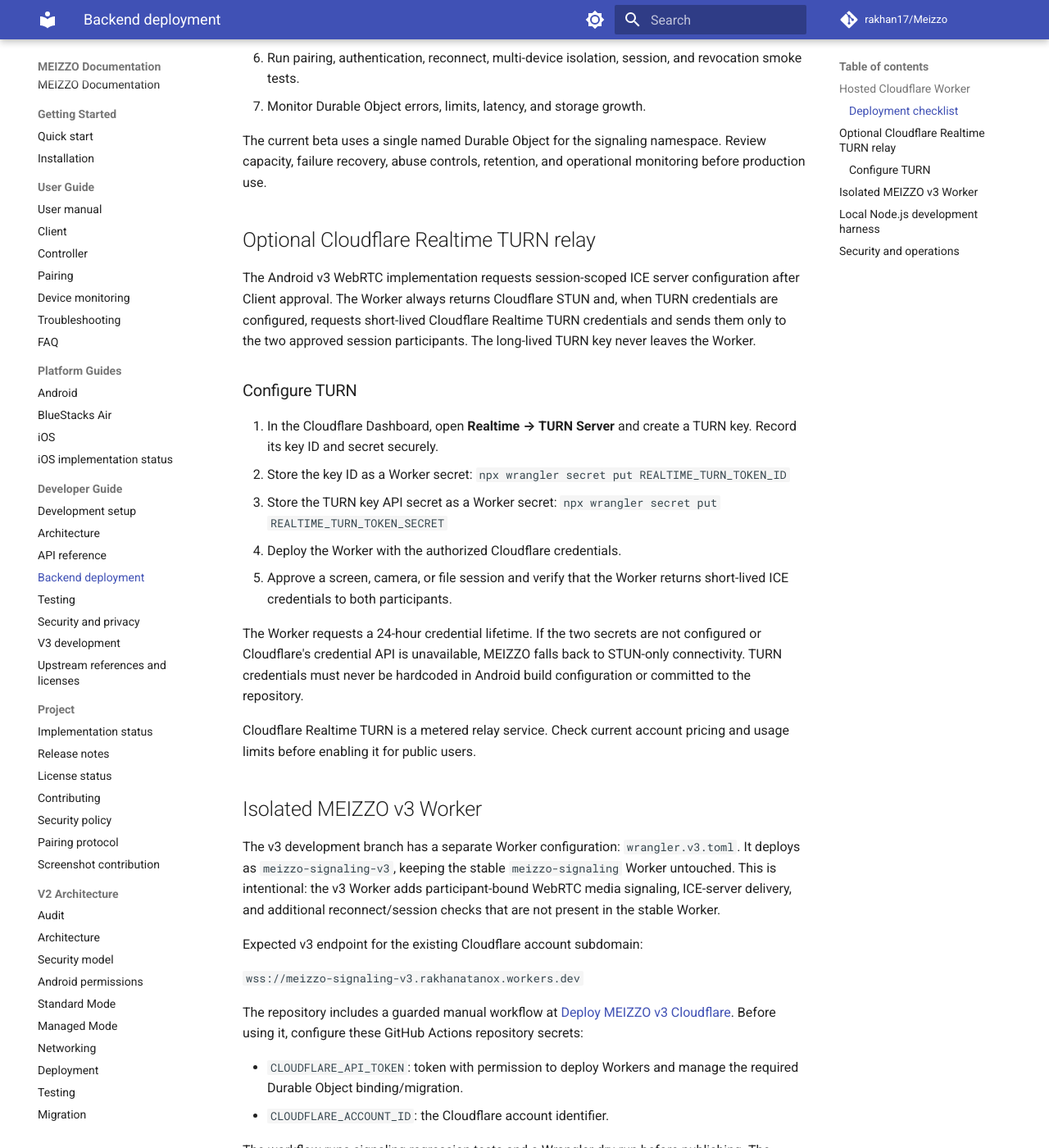
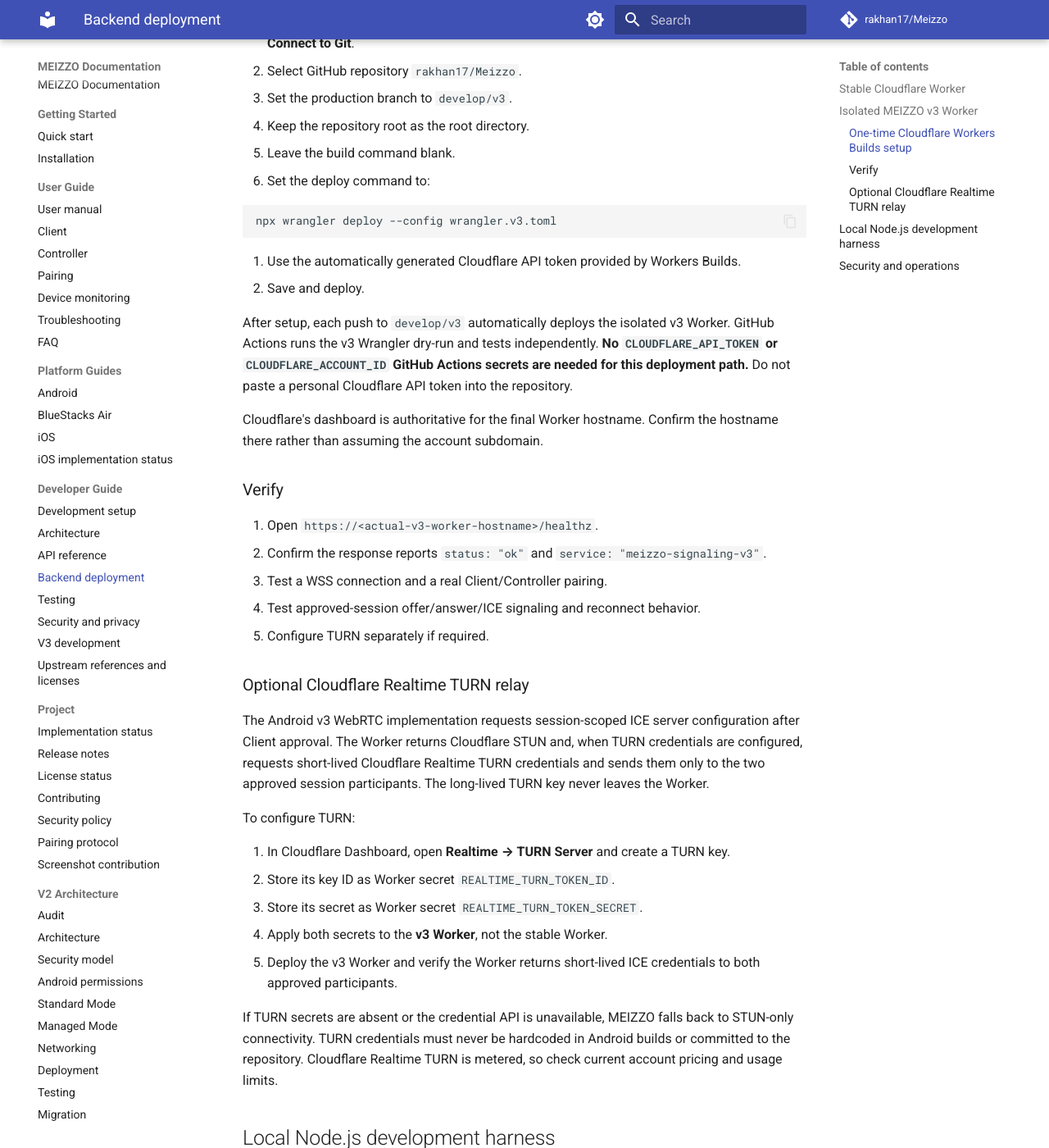
Before and after one commit to rakhan17/Meizzo, an MkDocs documentation site: the page built from docs/backend-deployment.md, in a window 1280 px wide and 1400 px high, scrolled down 905 px. Shown: the whole window at 82% size. Built offline with MkDocs 1.6.1 and Material for MkDocs 9.7.7, drawn with Linux system fonts in a browser that asks for light colours; comment, search, counter and statistics services are not loaded; some of the changed text lies outside the part shown.

Commit message:
Use Cloudflare Workers Builds for isolated v3 deployment

````diff
--- a/docs/backend-deployment.md
+++ b/docs/backend-deployment.md
@@ -1,108 +1,72 @@
 # Backend deployment
 
-MEIZZO currently has two signaling implementations with different persistence
-and operational properties. Do not treat them as interchangeable.
+MEIZZO has two signaling implementations with different persistence and operational properties. Do not treat them as interchangeable.
 
-## Hosted Cloudflare Worker
+## Stable Cloudflare Worker
 
-The published Android beta is configured for the hosted WSS endpoint:
+The stable Android beta endpoint is:
 
 `wss://meizzo-signaling.rakhanatanox.workers.dev`
 
-The deployment configuration is:
+The stable Cloudflare Workers Builds project is connected to GitHub branch `main` and deploys the root `wrangler.toml` configuration as Worker `meizzo-signaling`.
 
-- Root `wrangler.toml`: Worker entry point and Durable Object binding.
-- `services/signaling/cloudflare/worker.js`: HTTP health endpoint, WebSocket
-  upgrade, Durable Object class, protocol handling.
-- Durable Object class: `MeizzoSignaling`.
-- Durable Object state: stored through the Durable Object storage API.
-
-The Worker exposes `GET /healthz` and WebSocket upgrades at `/` and
-`/ws`. The Worker validation workflow performs a Wrangler dry-run only.
-Production deployment must be run from an authorized Cloudflare environment
-after reviewing the branch diff. The deploy identity needs permission to
-publish the Worker. The Worker validation workflow is not a production deploy.
-
-### Deployment checklist
-
-1. Confirm the Cloudflare account and Worker name.
-2. Confirm the Durable Object binding and migration in `wrangler.toml`.
-3. Validate with `npx wrangler@4 deploy --dry-run --config wrangler.toml`.
-4. Deploy using the authorized Cloudflare workflow/credentials.
-5. Verify `/healthz` and a WSS handshake.
-6. Run pairing, authentication, reconnect, multi-device isolation, session,
-   and revocation smoke tests.
-7. Monitor Durable Object errors, limits, latency, and storage growth.
-
-The current beta uses a single named Durable Object for the signaling
-namespace. Review capacity, failure recovery, abuse controls, retention, and
-operational monitoring before production use.
-
-## Optional Cloudflare Realtime TURN relay
-
-The Android v3 WebRTC implementation requests session-scoped ICE server
-configuration after Client approval. The Worker always returns Cloudflare STUN
-and, when TURN credentials are configured, requests short-lived Cloudflare
-Realtime TURN credentials and sends them only to the two approved session
-participants. The long-lived TURN key never leaves the Worker.
-
-### Configure TURN
-
-1. In the Cloudflare Dashboard, open **Realtime → TURN Server** and create a
-   TURN key. Record its key ID and secret securely.
-2. Store the key ID as a Worker secret:
-   `npx wrangler secret put REALTIME_TURN_TOKEN_ID`
-3. Store the TURN key API secret as a Worker secret:
-   `npx wrangler secret put REALTIME_TURN_TOKEN_SECRET`
-4. Deploy the Worker with the authorized Cloudflare credentials.
-5. Approve a screen, camera, or file session and verify that the Worker returns
-   short-lived ICE credentials to both participants.
-
-The Worker requests a 24-hour credential lifetime. If the two secrets are not
-configured or Cloudflare's credential API is unavailable, MEIZZO falls back to
-STUN-only connectivity. TURN credentials must never be hardcoded in Android
-build configuration or committed to the repository.
-
-Cloudflare Realtime TURN is a metered relay service. Check current account
-pricing and usage limits before enabling it for public users.
+Keep this project connected to `main`. The v3 deployment must use a separate Cloudflare Workers Builds project and must not replace this Worker.
 
 ## Isolated MEIZZO v3 Worker
 
-The v3 development branch has a separate Worker configuration:
-`wrangler.v3.toml`. It deploys as `meizzo-signaling-v3`, keeping the
-stable `meizzo-signaling` Worker untouched. This is intentional: the v3
-Worker adds participant-bound WebRTC media signaling, ICE-server delivery,
-and additional reconnect/session checks that are not present in the stable
-Worker.
+The v3 development branch has a separate Wrangler configuration, `wrangler.v3.toml`, and a separate Worker name, `meizzo-signaling-v3`. It has its own Durable Object namespace. This separation preserves the stable Worker while v3 adds participant-bound WebRTC signaling, ICE-server delivery, and additional session/reconnect checks.
 
 Expected v3 endpoint for the existing Cloudflare account subdomain:
 
 `wss://meizzo-signaling-v3.rakhanatanox.workers.dev`
 
-The repository includes a guarded manual workflow at
-[Deploy MEIZZO v3 Cloudflare](https://github.com/rakhan17/Meizzo/blob/develop/v3/.github/workflows/deploy-cloudflare-v3.yml).
-Before using it, configure these GitHub Actions repository secrets:
+### One-time Cloudflare Workers Builds setup
 
-- `CLOUDFLARE_API_TOKEN`: token with permission to deploy Workers and manage
-  the required Durable Object binding/migration.
-- `CLOUDFLARE_ACCOUNT_ID`: the Cloudflare account identifier.
+Create a second Workers Builds project in the Cloudflare Dashboard:
 
-The workflow runs signaling regression tests and a Wrangler dry-run before
-publishing. The stable Worker is not modified. The v3 Worker has its own
-Durable Object namespace and its own Realtime TURN secrets. If TURN is enabled,
-configure `REALTIME_TURN_TOKEN_ID` and `REALTIME_TURN_TOKEN_SECRET` on the
-v3 Worker separately.
+1. Open [Cloudflare Dashboard](https://dash.cloudflare.com/) → **Workers & Pages** → **Create application** → **Workers** → **Connect to Git**.
+2. Select GitHub repository `rakhan17/Meizzo`.
+3. Set the production branch to `develop/v3`.
+4. Keep the repository root as the root directory.
+5. Leave the build command blank.
+6. Set the deploy command to:
 
-After deployment, verify the v3 health endpoint and WebSocket handshake, then
-set `MEIZZO_SIGNALING_URL` for v3 release builds to the exact deployed WSS
-hostname. Do not publish v3 APKs against the stable Worker if they require
-v3-only media signaling or TURN credentials.
+   ```bash
+   npx wrangler deploy --config wrangler.v3.toml
+   ```
+
+7. Use the automatically generated Cloudflare API token provided by Workers Builds.
+8. Save and deploy.
+
+After setup, each push to `develop/v3` automatically deploys the isolated v3 Worker. GitHub Actions runs the v3 Wrangler dry-run and tests independently. **No `CLOUDFLARE_API_TOKEN` or `CLOUDFLARE_ACCOUNT_ID` GitHub Actions secrets are needed for this deployment path.** Do not paste a personal Cloudflare API token into the repository.
+
+Cloudflare's dashboard is authoritative for the final Worker hostname. Confirm the hostname there rather than assuming the account subdomain.
+
+### Verify
+
+1. Open `https://<actual-v3-worker-hostname>/healthz`.
+2. Confirm the response reports `status: "ok"` and `service: "meizzo-signaling-v3"`.
+3. Test a WSS connection and a real Client/Controller pairing.
+4. Test approved-session offer/answer/ICE signaling and reconnect behavior.
+5. Configure TURN separately if required.
+
+### Optional Cloudflare Realtime TURN relay
+
+The Android v3 WebRTC implementation requests session-scoped ICE server configuration after Client approval. The Worker returns Cloudflare STUN and, when TURN credentials are configured, requests short-lived Cloudflare Realtime TURN credentials and sends them only to the two approved session participants. The long-lived TURN key never leaves the Worker.
+
+To configure TURN:
+
+1. In Cloudflare Dashboard, open **Realtime → TURN Server** and create a TURN key.
+2. Store its key ID as Worker secret `REALTIME_TURN_TOKEN_ID`.
+3. Store its secret as Worker secret `REALTIME_TURN_TOKEN_SECRET`.
+4. Apply both secrets to the **v3 Worker**, not the stable Worker.
+5. Deploy the v3 Worker and verify the Worker returns short-lived ICE credentials to both approved participants.
+
+If TURN secrets are absent or the credential API is unavailable, MEIZZO falls back to STUN-only connectivity. TURN credentials must never be hardcoded in Android builds or committed to the repository. Cloudflare Realtime TURN is metered, so check current account pricing and usage limits.
 
 ## Local Node.js development harness
 
-The Node.js implementation is for local development and tests. It uses
-process-local Maps, so offers, device relationships, sessions, and telemetry
-are lost when the process exits or restarts.
+The Node.js implementation is for local development and tests. It uses process-local Maps, so offers, device relationships, sessions, and telemetry are lost when the process exits or restarts.
 
 ```bash
 cd services/signaling
@@ -112,20 +76,15 @@ npm test
 PORT=8080 npm start
 ```
 
-The default listener is port 8080 and the health route is `/healthz`.
-For Android emulator development, configure the debug WebSocket URL to the
-host address reachable from that emulator. Do not use emulator-only addresses
-in a public release build.
+The default listener is port 8080 and the health route is `/healthz`. For Android emulator development, configure the debug WebSocket URL to the host address reachable from that emulator. Do not use emulator-only addresses in public release builds.
 
 ## Security and operations
 
 - Use WSS in published builds and keep normal TLS certificate validation.
 - Never commit Cloudflare API tokens, keystore passwords, or release secrets.
-- Keep Worker credentials and Realtime TURN key secrets in the provider's
-  secret store. Never expose them to Client or Controller APKs.
+- Keep Worker credentials and Realtime TURN key secrets in Cloudflare's secret store. Never expose them to Client or Controller APKs.
 - Avoid logging WebSocket message bodies, pairing codes, and auth tokens.
 - Define retention, token rotation, incident response, and access policies.
 - Add independent security review and abuse monitoring before production use.
 
-See [architecture](architecture.md), [security and privacy](security-and-privacy.md),
-and [testing](testing.md).
+See [architecture](architecture.md), [security and privacy](security-and-privacy.md), and [testing](testing.md).
````
